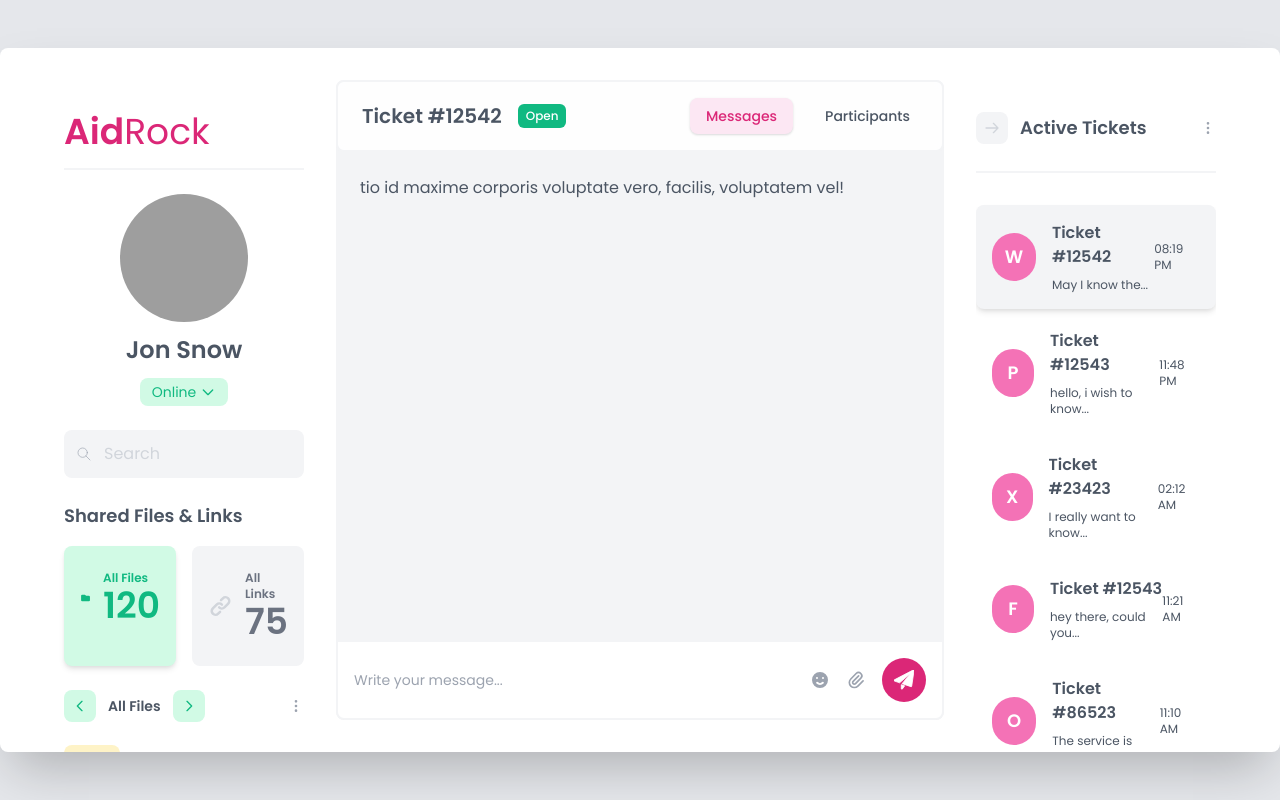
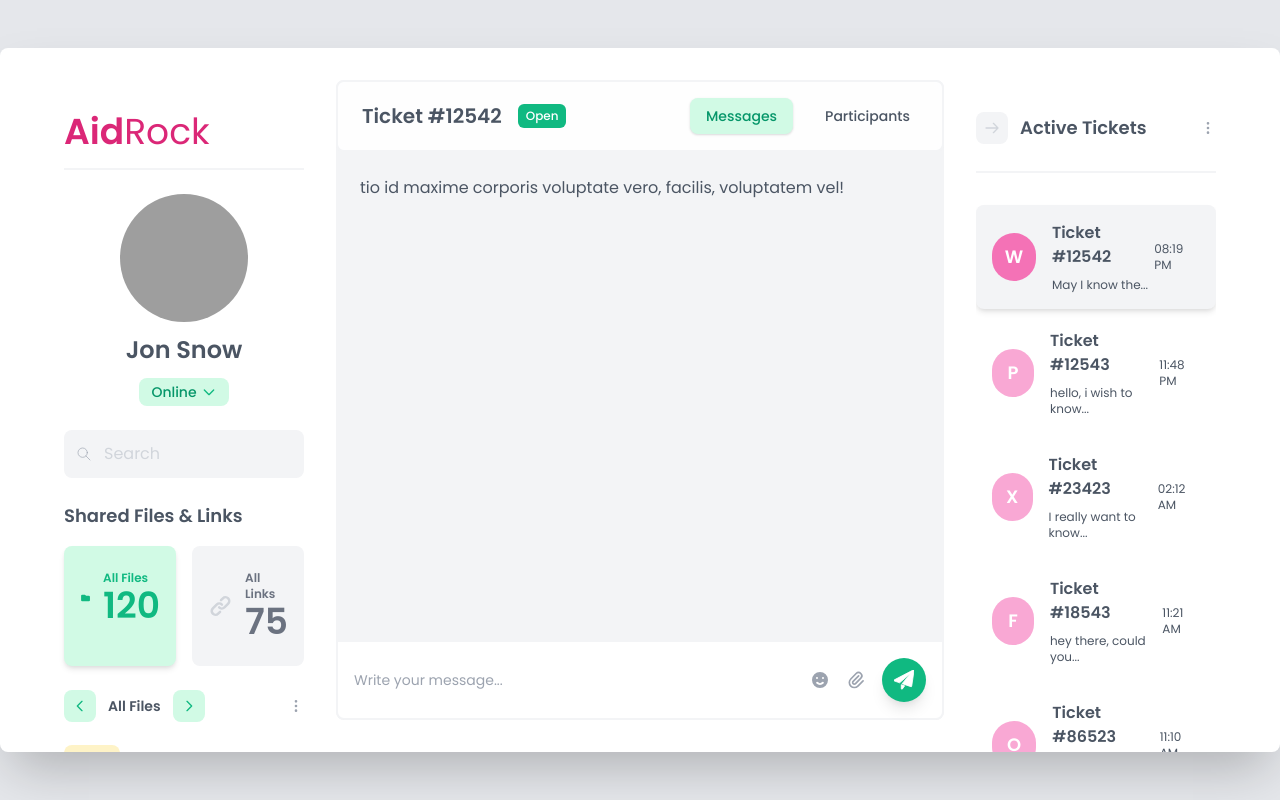
Before and after one commit to xaviranik/aidrock, a Vue app: page / in a window 1280 px wide. Built offline with nearby package versions, Linux system fonts and the light colour scheme; grey boxes are pictures that could not be loaded.

Commit message:
tweak: chatwindow, sidebar UI

```diff
--- a/src/components/ChatBlock.vue
+++ b/src/components/ChatBlock.vue
@@ -67,7 +67,7 @@
       >
         <div class="flex items-center">
           <div
-            class="h-12 w-12 rounded-full bg-pink-400 flex items-center justify-center"
+            class="h-12 w-12 rounded-full bg-pink-300 flex items-center justify-center"
           >
             <div class="p-3 text-lg font-semibold text-white">
               {{ getRandomAvatarLetter().toUpperCase() }}
@@ -102,7 +102,7 @@ export default {
           time: "02:12 AM",
         },
         {
-          id: "#12543",
+          id: "#18543",
           avatar: this.getRandomAvatarLetter(),
           content: "hey there, could you...",
           time: "11:21 AM",
--- a/src/components/ChatWindow.vue
+++ b/src/components/ChatWindow.vue
@@ -12,8 +12,8 @@
             Open
           </div>
         </div>
-        <div class="flex items-center">
-          <div class="bg-pink-100 text-pink-600 px-4 py-2 rounded-lg shadow">
+        <div class="flex items-center text-sm">
+          <div class="bg-green-100 text-green-600 px-4 py-2 rounded-lg shadow">
             Messages
           </div>
           <div class="rounded-lg ml-4 px-4 py-2">Participants</div>
@@ -60,7 +60,9 @@
             ></path>
           </svg>
 
-          <div class="ml-4 p-3 bg-pink-600 rounded-full text-white">
+          <div
+            class="ml-4 p-3 bg-green-500 rounded-full shadow-lg hover:shadow-xl text-white"
+          >
             <svg
               class="h-5"
               fill="currentColor"
--- a/src/components/Sidebar.vue
+++ b/src/components/Sidebar.vue
@@ -16,7 +16,7 @@
         <div
           class="items-center bg-green-100 text-green-500 rounded-lg cursor-pointer hover:shadow-sm flex px-3 py-1 mt-3"
         >
-          <div class="text-sm">Online</div>
+          <div class="text-sm font-medium text-green-600">Online</div>
           <svg
             xmlns="http://www.w3.org/2000/svg"
             class="h-4 ml-1"
```
